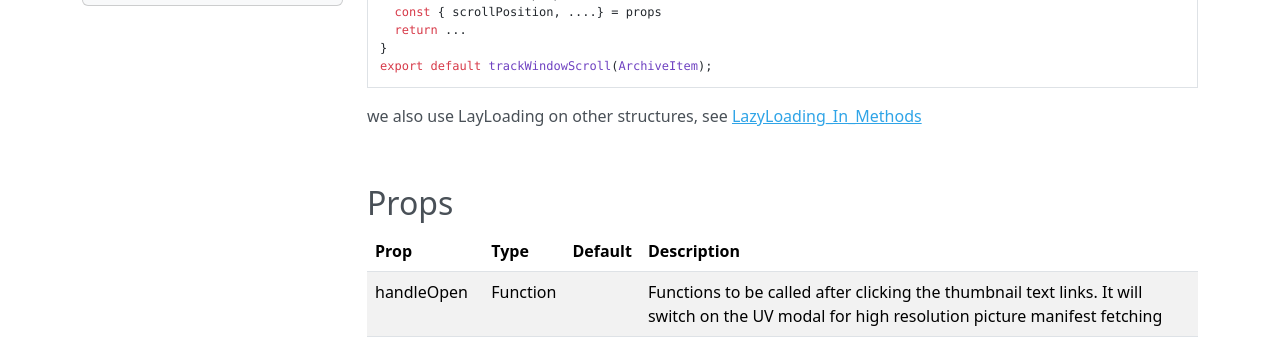
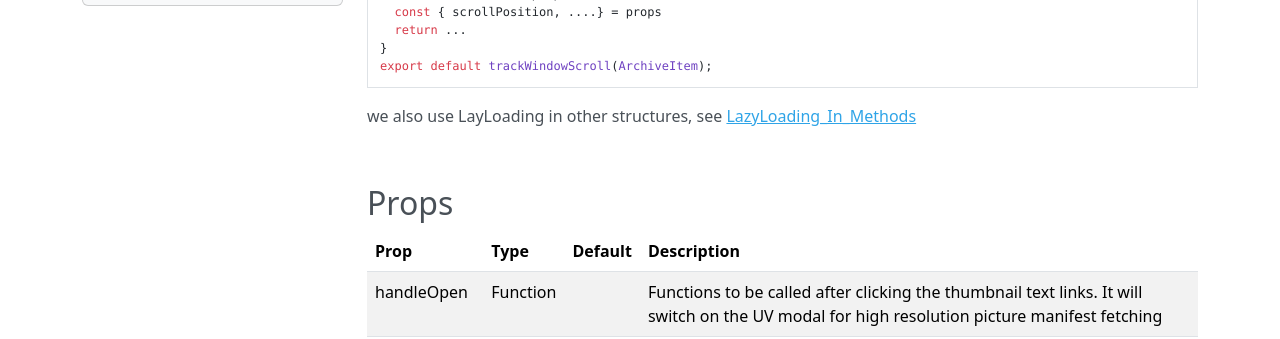
Before and after one commit to chenlize96/CRC_2022_SV_React_Internship_Docs, an MkDocs documentation site: the page built from docs/Components/Documents.md, in a window 1280 px wide and 900 px high, scrolled down 2651 px. Shown: the part 330-669 px from the top of the window. Built offline with MkDocs 1.6.1, drawn with Linux system fonts in a browser that asks for light colours; nearby versions of some CDN libraries.

````diff
--- a/docs/Components/Documents.md
+++ b/docs/Components/Documents.md
@@ -121,7 +121,7 @@ function ArchiveItem(props){
 export default trackWindowScroll(ArchiveItem);
 ```
 
-we also use LayLoading on other structures, see [LazyLoading_In_Methods](../../Methods/Lazy_Loading/)
+we also use LayLoading in other structures, see [LazyLoading_In_Methods](../../Methods/Lazy_Loading/)
 
 &nbsp;
 
````
Also changed, not shown: docs/Methods/Lazy_Loading.md (+2 -2 lines).
